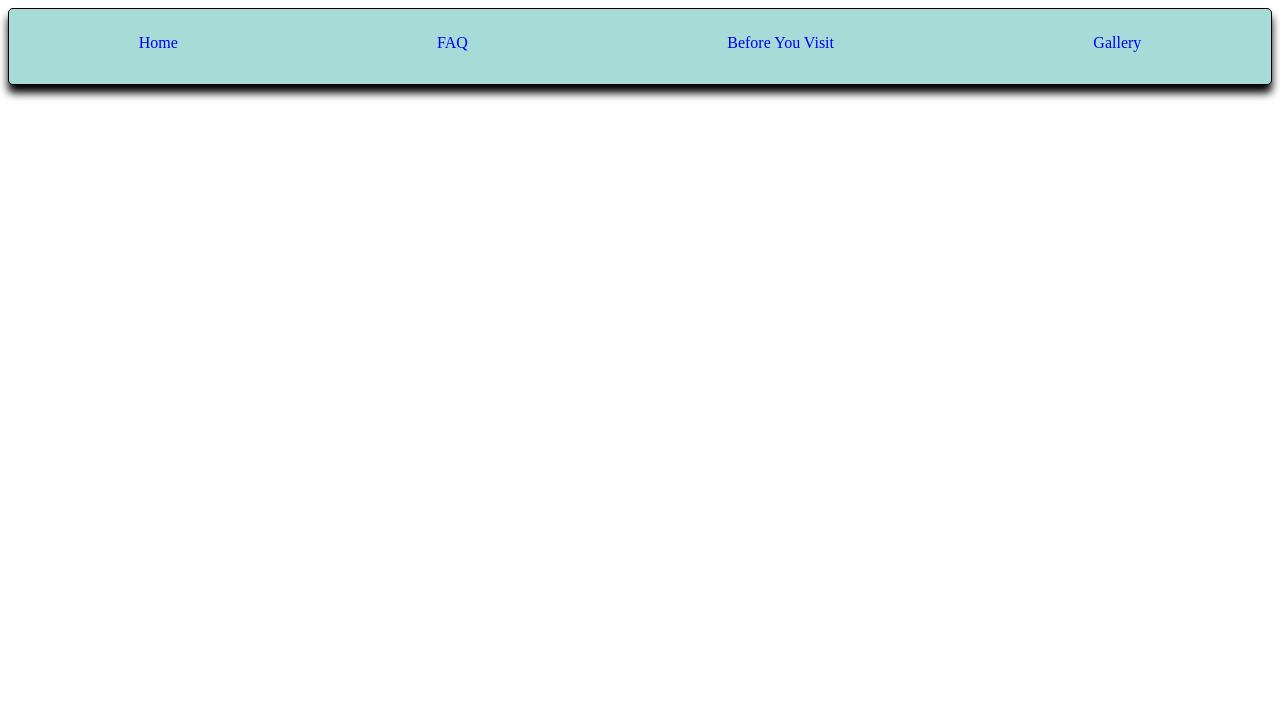
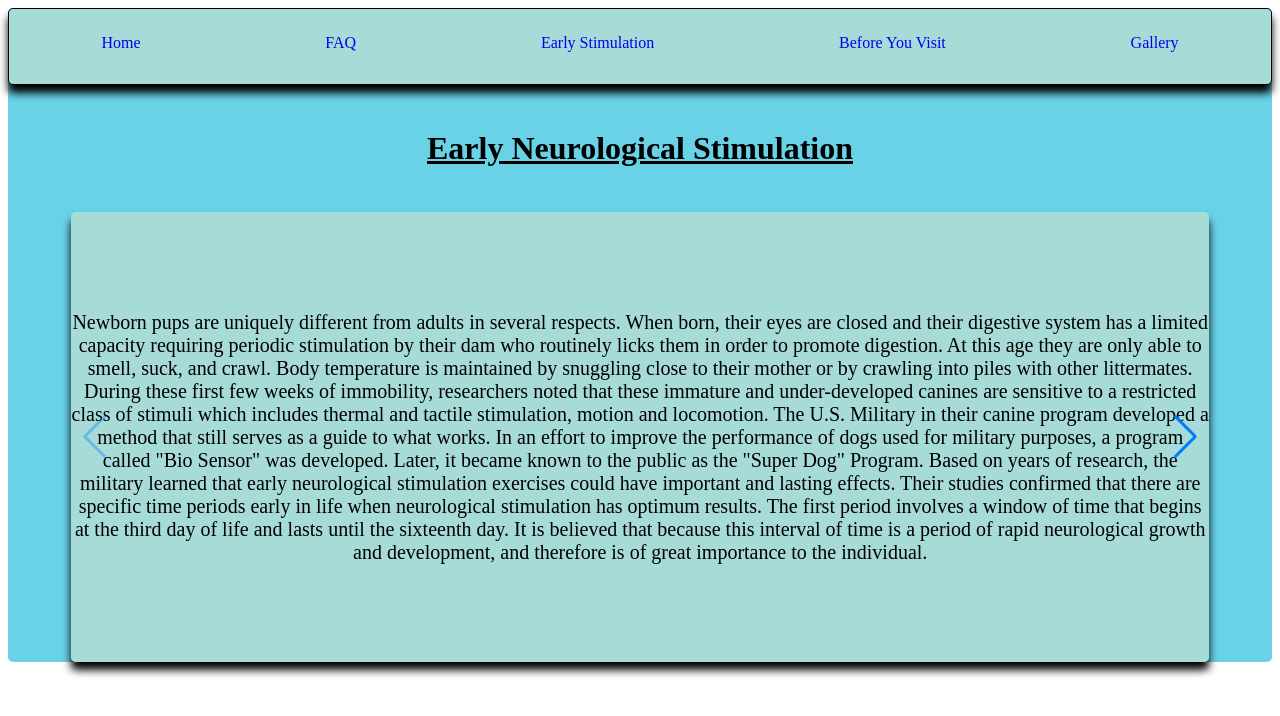
Before and after one commit to VaderSteve76/Robins-website, a React (Create React App) app in the folder doodle-dreams/: page /EarlyStim in a window 1280 px wide. Shown: the top 716 px of the page. Built offline with nearby package versions, Linux system fonts and the light colour scheme.

Commit message:
Fixed styling issues and addedEarlyStim component

```diff
--- a/doodle-dreams/src/App.js
+++ b/doodle-dreams/src/App.js
@@ -4,6 +4,7 @@ import Home from './Components/Home/Home';
 import FAQ from './Components/FAQ/Faq';
 import Gallery from './Components/Gallery/Gallery';
 import Visit from './Components/Visit/Visit';
+import EarlyStim from './Components/EarlyStim/EarlyStim';
 import './styles.css';
 
 function App() {
@@ -14,6 +15,7 @@ function App() {
           <nav>
             <Link className="link" to="/">Home</Link>
             <Link className="link" to="/FAQ">FAQ</Link>
+            <Link className="link" to="/EarlyStim">Early Stimulation</Link>
             <Link className="link" to="/Visit">Before You Visit</Link>
             <Link className="link" to="/Gallery">Gallery</Link>
           </nav>
@@ -21,6 +23,7 @@ function App() {
         <Routes>
           <Route path="/" element={<Home />} />
           <Route path="/FAQ" element={<FAQ />} />
+          <Route path="/EarlyStim" element={<EarlyStim />} />
           <Route path="/Visit" element={<Visit />} />
           <Route path="/Gallery" element={<Gallery />} />
         </Routes>
--- /dev/null
+++ b/doodle-dreams/src/Components/EarlyStim/EarlyStim.js
@@ -0,0 +1,105 @@
+import React, { Component } from 'react';
+import { Swiper, SwiperSlide } from "swiper/react";
+import * as S from './EarlyStimStyles';
+import "swiper/css";
+import "swiper/css/navigation";
+import SwiperCore, { Navigation } from 'swiper';
+
+SwiperCore.use([Navigation]);
+
+export default class EarlyStim extends Component {
+  render() {
+    return (
+      <>
+        <h1 className="early" >Early Neurological Stimulation</h1>
+          <S.SwipeDiv>
+            <Swiper navigation={true} className="mySwiper">
+              <SwiperSlide>
+              Newborn pups are uniquely different from adults in several respects.
+              When born, their eyes are closed and their digestive system has a
+              limited capacity requiring periodic stimulation by their dam who
+              routinely licks them in order to promote digestion. At this age
+              they are only able to smell, suck, and crawl. Body temperature is
+              maintained by snuggling close to their mother or by crawling into
+              piles with other littermates. During these first few weeks of
+              immobility, researchers noted that these immature and under-developed
+              canines are sensitive to a restricted class of stimuli which includes
+              thermal and tactile stimulation, motion and locomotion.
+              The U.S. Military in their canine program developed a method that still
+              serves as a guide to what works. In an effort to improve the performance of
+              dogs used for military purposes, a program called "Bio Sensor" was
+              developed. Later, it became known to the public as the "Super Dog" Program.
+              Based on years of research, the military learned that early neurological
+              stimulation exercises could have important and lasting effects. Their studies
+              confirmed that there are specific time periods early in life when neurological
+              stimulation has optimum results. The first period involves a window of time
+              that begins at the third day of life and lasts until the sixteenth day. It is
+              believed that because this interval of time is a period of rapid neurological
+              growth and development, and therefore is of great importance to the individual.
+              </SwiperSlide>
+              <SwiperSlide>
+              The "Bio Sensor" program was also concerned with early neurological stimulation
+              in order to give the dog a superior advantage. Its development utilized six
+              exercises which were designed to stimulate the neurological system. Each workout
+              involved handling puppies once each day. The workouts required handling them one
+              at a time while performing a series of five exercises. Listed in order of preference,
+              the handler starts with one pup and stimulates it using each of the five exercises.
+              The handler completes the series from beginning to end before starting with the next
+              pup. The handling of each pup once per day involves the following exercises:
+              1. Tactical stimulation (between toes)
+              2. Head held erect
+              3. Head pointed down
+              4. Supine position
+              5. Thermal stimulation.
+              </SwiperSlide>
+              <SwiperSlide>
+              1. Tactile stimulation - holding the pup in one hand, the handler gently stimulates
+              (tickles) the pup between the toes on any one foot using a Q-tip. It is not necessary
+              to see that the pup is feeling the tickle. Time of stimulation 3 - 5 seconds.
+              <br />
+              2. Head held erect - using both hands, the pup is held perpendicular to the ground,
+              (straight up), so that its head is directly above its tail. This is an upwards position.
+              Time of stimulation 3 - 5 seconds
+              <br />
+              3. Head pointed down - holding the pup firmly with both hands the head is reversed and
+              is pointed downward so that it is pointing towards the ground. Time of stimulation
+              3 - 5 seconds
+              <br />
+              4. Supine position - hold the pup so that its back is resting in the palm of both
+              hands with its muzzle facing the ceiling. The pup while on its back is allowed to
+              sleep. Time of stimulation 3-5 seconds
+              <br />
+              5. Thermal stimulation—use a damp towel that has been cooled in a refrigerator for
+              at least five minutes. Place the pup on the towel, feet down. Do not restrain it
+              from moving. Time of stimulation 3-5 seconds
+              </SwiperSlide>
+              <SwiperSlide>
+              Five benefits have been observed in canines that were exposed to the Bio Sensor
+              stimulation exercises. The benefits noted were:
+              <br />
+              1. Improved cardio vascular performance (heart rate)
+              <br />
+              2. Stronger heart beats,
+              <br />
+              3. Stronger adrenal glands,
+              <br />
+              4. More tolerance to stress, and
+              <br />
+              5. Greater resistance to disease.
+              </SwiperSlide>
+              <SwiperSlide>
+              In tests of learning, stimulated pups were found to be more active and were more
+              exploratory than their non- stimulated littermates over which they were dominant
+              in competitive situations. Secondary effects were also noted regarding test performance.
+              In simple problem solving tests using detours in a maze, the non-stimulated pups became
+              extremely aroused, whined a great deal, and made many errors. Their stimulated
+              littermates were less disturbed or upset by test conditions and when comparisons
+              were made, the stimulated littermates were more calm in the test environment, made
+              fewer errors and gave only an occasional distress sound when stressed.
+              </SwiperSlide>
+            </Swiper>
+          </S.SwipeDiv>
+        </>
+    );
+  }
+};
--- /dev/null
+++ b/doodle-dreams/src/Components/EarlyStim/EarlyStimStyles.js
@@ -0,0 +1,12 @@
+import styled from 'styled-components';
+
+export const SwipeDiv = styled.div`
+  background-color: #A7DBD8;
+  height: 450px;
+  max-width: 90%;
+  box-shadow: 0px 8px 8px 0px black;
+  border-radius: 5px;
+  margin-left: auto;
+  margin-right: auto;
+  margin-top: 45px;
+`;
--- a/doodle-dreams/src/Components/Home/Home.js
+++ b/doodle-dreams/src/Components/Home/Home.js
@@ -17,8 +17,8 @@ export default class HomePage extends Component {
           <div className="overlay">
             <div className="text">
               <h1>Robin Crubaugh</h1>
-              <p>59 Deerwood Trail Road Blairsville,GA 30512</p>
-              <p>1(706)994-1678</p>
+              <h3>59 Deerwood Trail Road Blairsville,GA 30512</h3>
+              <h3>1(706)994-1678</h3>
             </div>
           </div>
         </div>
--- a/doodle-dreams/src/styles.css
+++ b/doodle-dreams/src/styles.css
@@ -2,6 +2,7 @@
   box-sizing:border-box;
   background-color: #69D2E7;
   border-radius: 5px;
+  height: 100%;
 }
 
 .nav {
@@ -48,11 +49,11 @@
   box-shadow: 0px 8px 8px 0px black;
   border-radius: 5px;
   opacity: 0;
-  transition: .3s ease;
+  transition: 1.3s ease;
   background-color: #A7DBD8;
 }
 
-.container:hover .overlay {
+.overlay:hover {
   opacity: 1;
 }
 
@@ -90,3 +91,9 @@
   -webkit-align-items: center;
   align-items: center;
 }
+
+.early {
+  text-align: center;
+  margin-top: 45px;
+  text-decoration: underline;
+}
```
Also changed, not shown: doodle-dreams/src/Components/Home/HomeStyles.js (+0 -28 lines).
